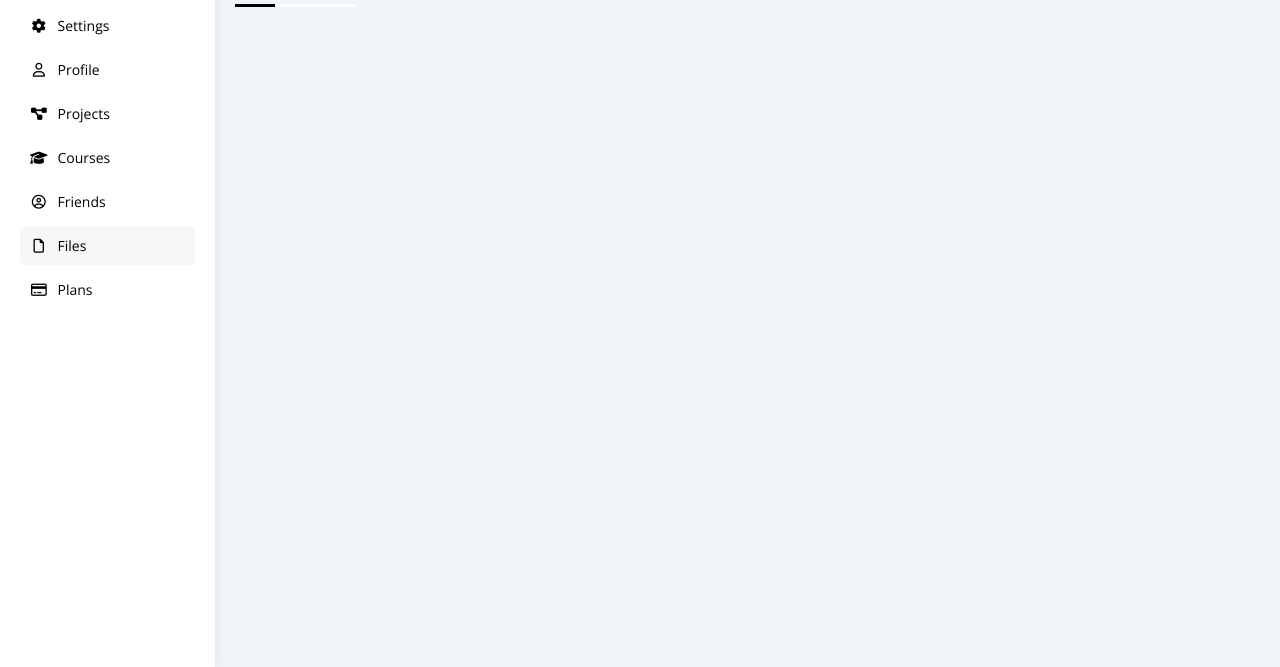
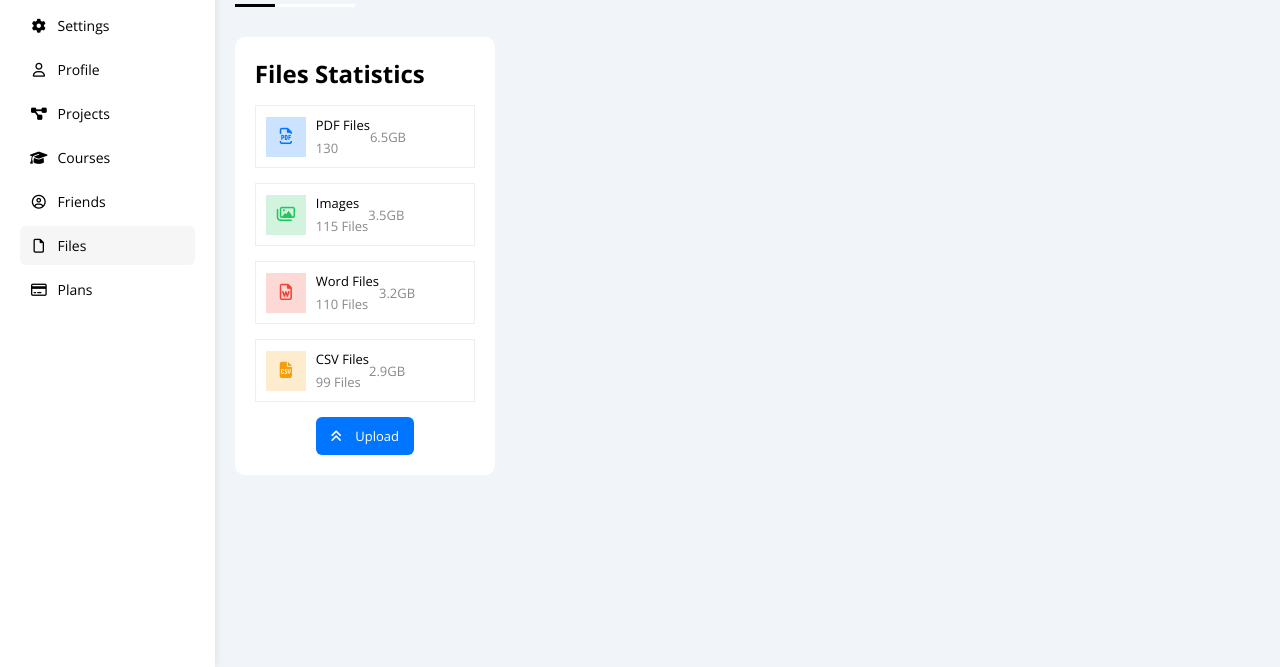
Before and after one commit to Abd-Elhadi/Dashboard, a plain HTML site: page files.html in a window 1280 px wide. Shown: the part 133-800 px from the top of the page. Drawn offline with nearby package versions, Linux system fonts and the light colour scheme; a web font is replaced by a local one.

Commit message:
files statistics card

```diff
--- a/css/framework.css
+++ b/css/framework.css
@@ -207,6 +207,9 @@
 .border-ccc {
   border: 1px solid #ccc;
 }
+.border-eee {
+  border: 1px solid #EEE;
+}
 /* end border */
 /* start width + height */
 .w-full {
--- a/css/master.css
+++ b/css/master.css
@@ -1043,6 +1043,42 @@ transform: scale(1);
   opacity: 0.2;
 }
 /* end friends */
+/* start files */
+.files-page .files-stats {
+  min-width: 260px;
+}
+.files-page .files-stats .icon {
+  width: 40px;
+  height: 40px;
+  margin-right: 10px;
+}
+.files-page .files-stats .icon .size {
+  margin-left: auto;
+}
+.files-page .files-stats .blue {
+  background-color: rgb(0 117 255 / 20%);
+}
+.files-page .files-stats .green {
+  background-color: rgb(34 197 94 / 20%);
+}
+.files-page .files-stats .red {
+  background-color: rgb(244 67 54 / 20%);
+}
+.files-page .files-stats .orange {
+  background-color: rgb(245 158 11 / 20%);
+}
+.files-page .files-stats .upload {
+  margin: 15px auto 0;
+  padding: 10px 15px;
+  transition: 0.3s;
+}
+.files-page .files-stats .upload:hover {
+  background-color: var(--blue-alt-color);
+}
+.files-page .files-stats .upload:hover i {
+  animation: go-up 0.8s infinite;
+}
+/* end files */
 /* start animation */
 @keyframes change-color {
   from {
@@ -1052,4 +1088,12 @@ transform: scale(1);
     background-color: white;
   }
 }
+@keyframes go-up {
+  0%, 100% {
+    transform: translateY(0);
+  }
+  50% {
+    transform: translateY(-5px);
+  }
+}
 /* end animation */
--- a/files.html
+++ b/files.html
@@ -87,8 +87,46 @@
             </div>
             <!-- end head -->
             <h1 class="p-relative">Files</h1>
-            <div class="files-page d-grid m-20 gap-20">
-
+            <div class="files-page d-flex m-20 gap-20">
+                <div class="files-stats p-20 bg-white rad-10">
+                    <h2 class="mt-0 mb-15 txt-c-mobile">Files Statistics</h2>
+                    <div class="d-flex align-center border-eee p-10 mb-15 fs-13">
+                        <i class="fa-regular fa-file-pdf fa-lg blue center-flex c-blue icon"></i>
+                        <div class="info">
+                            <span>PDF Files</span>
+                            <span class="c-gray d-block mt-5">130</span>
+                        </div>
+                        <div class="size c-gray">6.5GB</div>
+                    </div>
+                    <div class="d-flex align-center border-eee p-10 mb-15 fs-13">
+                        <i class="fa-regular fa-images fa-lg green center-flex c-green icon"></i>
+                        <div class="info">
+                            <span>Images</span>
+                            <span class="c-gray d-block mt-5">115 Files</span>
+                        </div>
+                        <div class="size c-gray">3.5GB</div>
+                    </div>
+                    <div class="d-flex align-center border-eee p-10 mb-15 fs-13">
+                        <i class="fa-regular fa-file-word fa-lg red center-flex c-red icon"></i>
+                        <div class="info">
+                            <span>Word Files</span>
+                            <span class="c-gray d-block mt-5">110 Files</span>
+                        </div>
+                        <div class="size c-gray">3.2GB</div>
+                    </div>
+                    <div class="d-flex align-center border-eee p-10 mb-15 fs-13">
+                        <i class="fa-solid fa-file-csv fa-lg orange center-flex c-orange icon"></i>
+                        <div class="info">
+                            <span>CSV Files</span>
+                            <span class="c-gray d-block mt-5">99 Files</span>
+                        </div>
+                        <div class="size c-gray">2.9GB</div>
+                    </div>
+                    <a class="upload bg-blue c-white fs-13 rad-6 d-block w-fit" href="#">
+                        <i class="fa-solid fa-angles-up mr-10"></i>
+                        Upload
+                    </a>
+                </div>
             </div>
         </div>
     </div>
```
